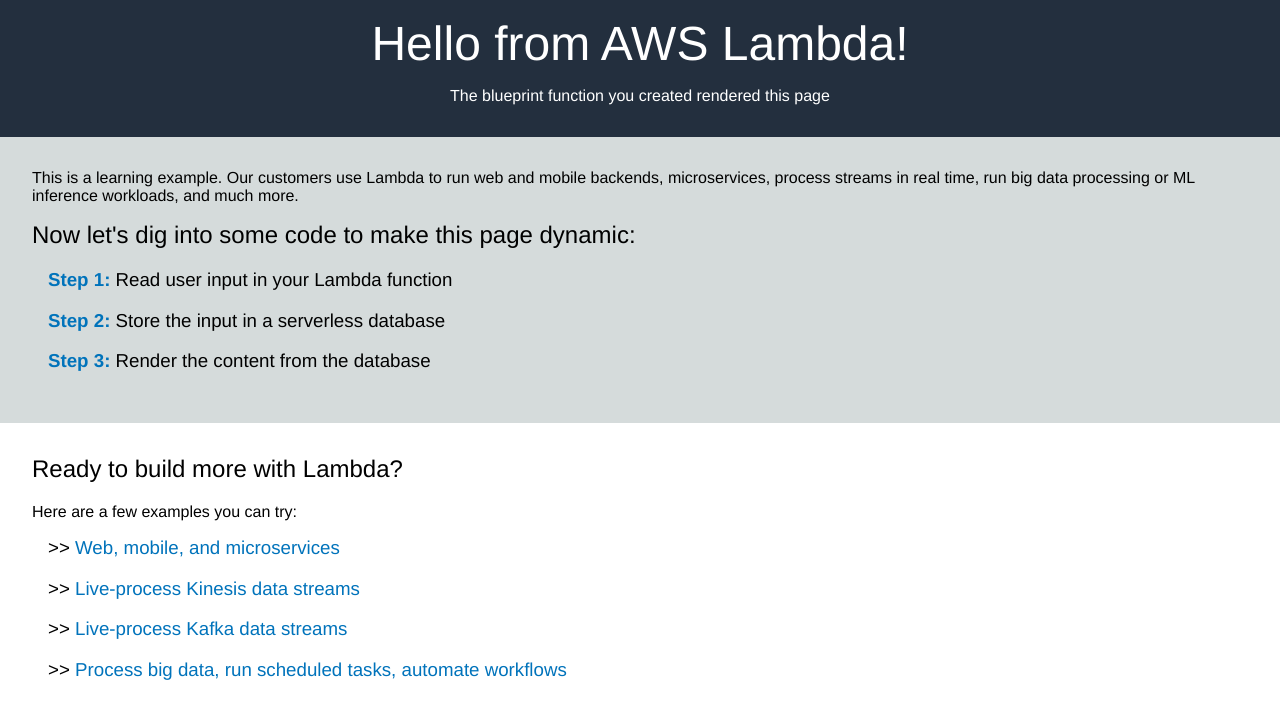
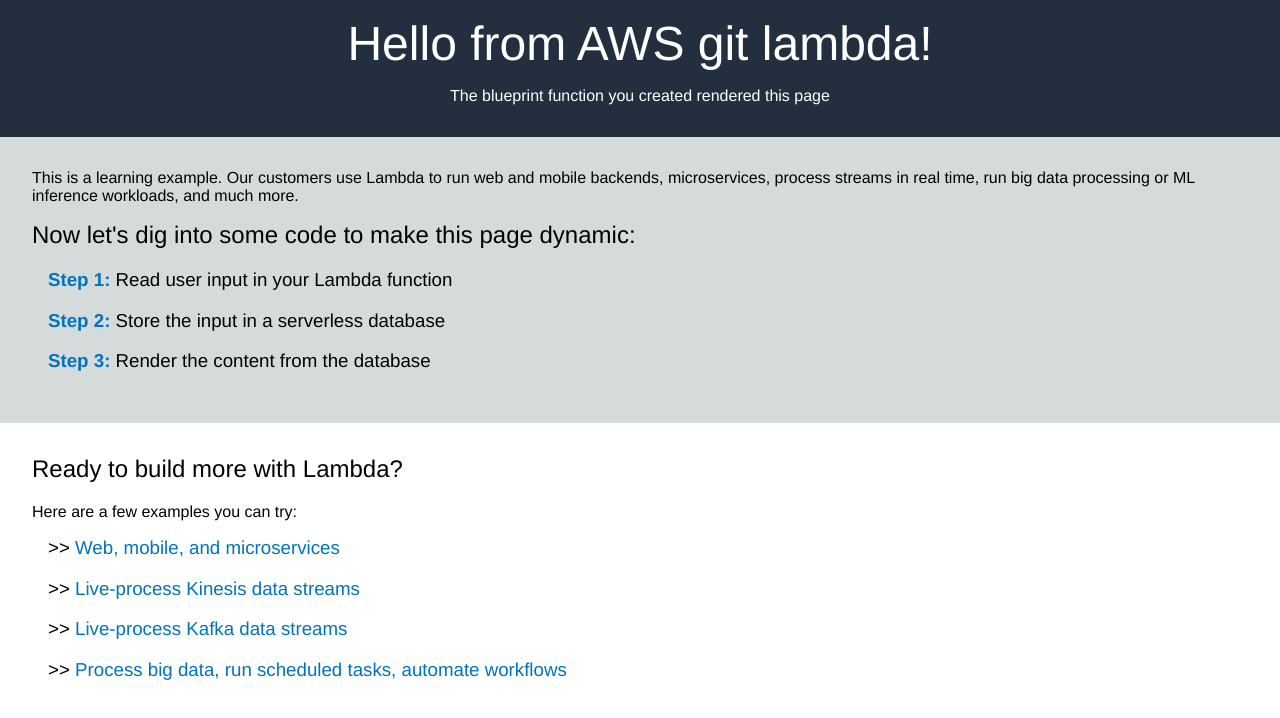
Before and after one commit to evilsempire/git_to_lambda, a website: page index.html in a window 1280 px wide. Drawn offline with Linux system fonts and the light colour scheme.

Commit message:
updated html file

```diff
--- a/index.html
+++ b/index.html
@@ -112,7 +112,7 @@
     </style>
   </head>
   <body>
-    <h1>Hello from AWS Lambda!</h1>
+    <h1>Hello from AWS git lambda!</h1>
     <div id="intro" class="section">
       The blueprint function you created rendered this page
     </div>
```
